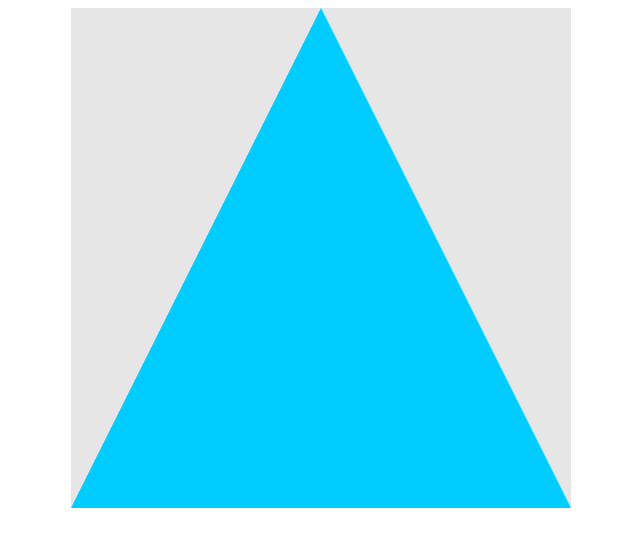
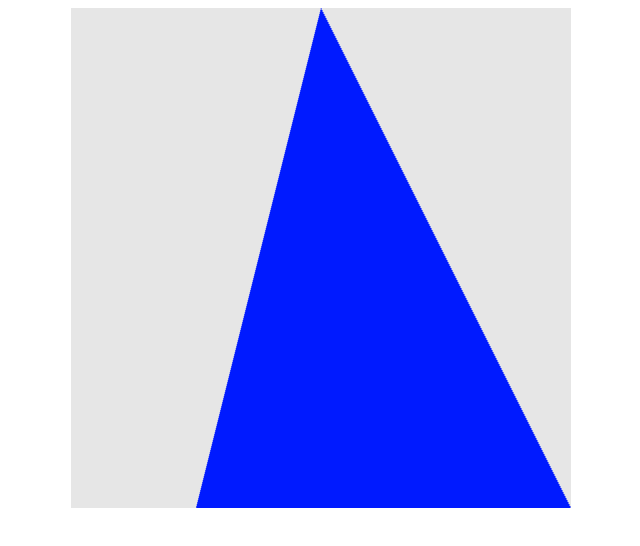
Before and after one commit to esensato/tecem-2024-02, a plain HTML site: page aula/ex-webgl.html in a window 1280 px wide. Shown: the whole page, without its empty margins (319-959 px from the left). Drawn offline with Linux system fonts and the light colour scheme.

Commit message:
08/10/2024

```diff
--- a/aula/ex-webgl.html
+++ b/aula/ex-webgl.html
@@ -31,7 +31,7 @@
         // Definir os dados do triângulo
         const vertices = new Float32Array([
             0.0, 1.0, 0.0, // Topo
-            -1.0, -1.0, 0.0, // Esquerda
+            -0.5, -1.0, 0.0, // Esquerda
             1.0, -1.0, 0.0  // Direita
         ]);
 
@@ -51,7 +51,7 @@
         // Criar o código de shader de fragmento
         const fragmentShaderSource = `
             void main(void) {
-                gl_FragColor = vec4(0.0, 0.8, 1.0, 1.0); // Cor azul
+                gl_FragColor = vec4(0.0, 0.1, 1.0, 1.0); // Cor azul
             }
         `;
 
```
Also changed, not shown: README.md.
